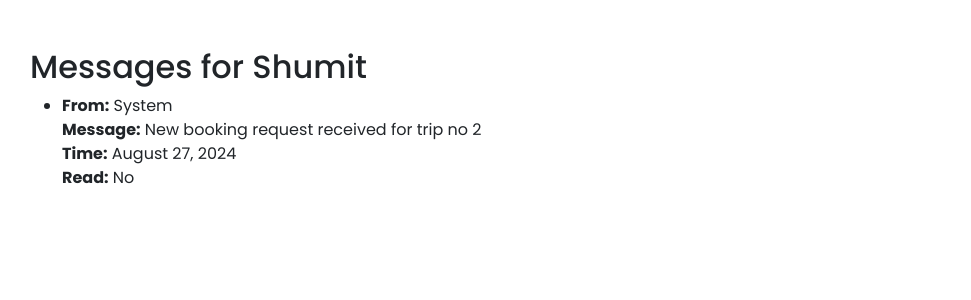
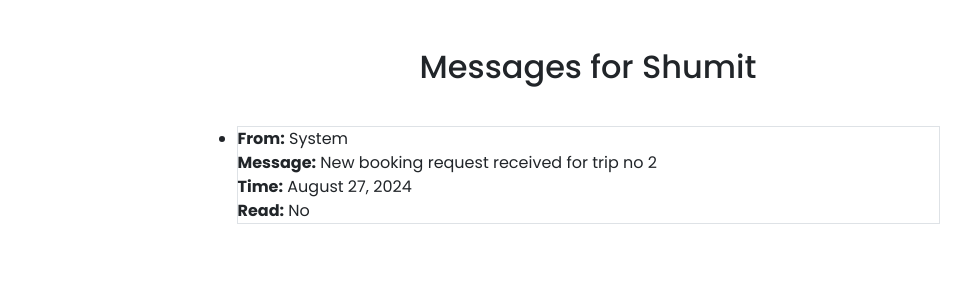
Before and after one commit to shumittaher/RideBuddy, a Django app: page /mypage/1 in a window 1280 px wide. Shown: the part 76-376 px from the top of the page, without its empty margins (52-1023 px from the left). Run offline with Django 5.2, Linux system fonts and the light colour scheme; a user stored in the database is signed in; data comes from the database, SQL or seed files in the repository; both versions use the stored data as it was after the commit; some libraries are stand-ins or nearby versions; some web fonts are replaced.

```diff
--- a/RideSharing/templates/component_snippets/bookingreq_list.html
+++ b/RideSharing/templates/component_snippets/bookingreq_list.html
@@ -1,6 +1,6 @@
 
 {% if bookingreq_list %}
-<div class="mt-3 table-responsive-sm" style="height: 15.5rem;">
+<div class="mt-3 table-responsive-sm" style="height: 15.5rem; overflow-y: scroll;">
 
     <table class="table">
 
--- a/RideSharing/templates/component_snippets/trips_list.html
+++ b/RideSharing/templates/component_snippets/trips_list.html
@@ -38,7 +38,7 @@
                         Departure Time: <span class="text-primary">{{trip.trip.departure_time}}</span>
                     </h6>
                     <h6>
-                        Trip Owner: <span class="text-primary">{{trip.trip.trip_owner}}</span>
+                        Trip Owner: <span class="text-primary">{{trip.trip.trip_owner|capfirst}}</span>
                     </h6>
                 </div>
 
--- a/RideSharing/templates/mypage.html
+++ b/RideSharing/templates/mypage.html
@@ -6,11 +6,11 @@
 
 {% block body %}
 
-    <h2>Messages for {{ recipient.username|capfirst }}</h2>
+    <h2 class="text-center">Messages for {{ recipient.username|capfirst }}</h2>
 
-    <ul>
+    <ul class="boxes mx-auto">
         {% for message in my_messages %}
-            <li>
+            <li class="border booking_row">
                 <strong>From:</strong> {% if message.sender %}{{ message.sender.username }}{% else %}System{% endif %}
                 <br>
                 <strong>Message:</strong> {{ message.content }}
```
Also changed, not shown: db.sqlite3.
